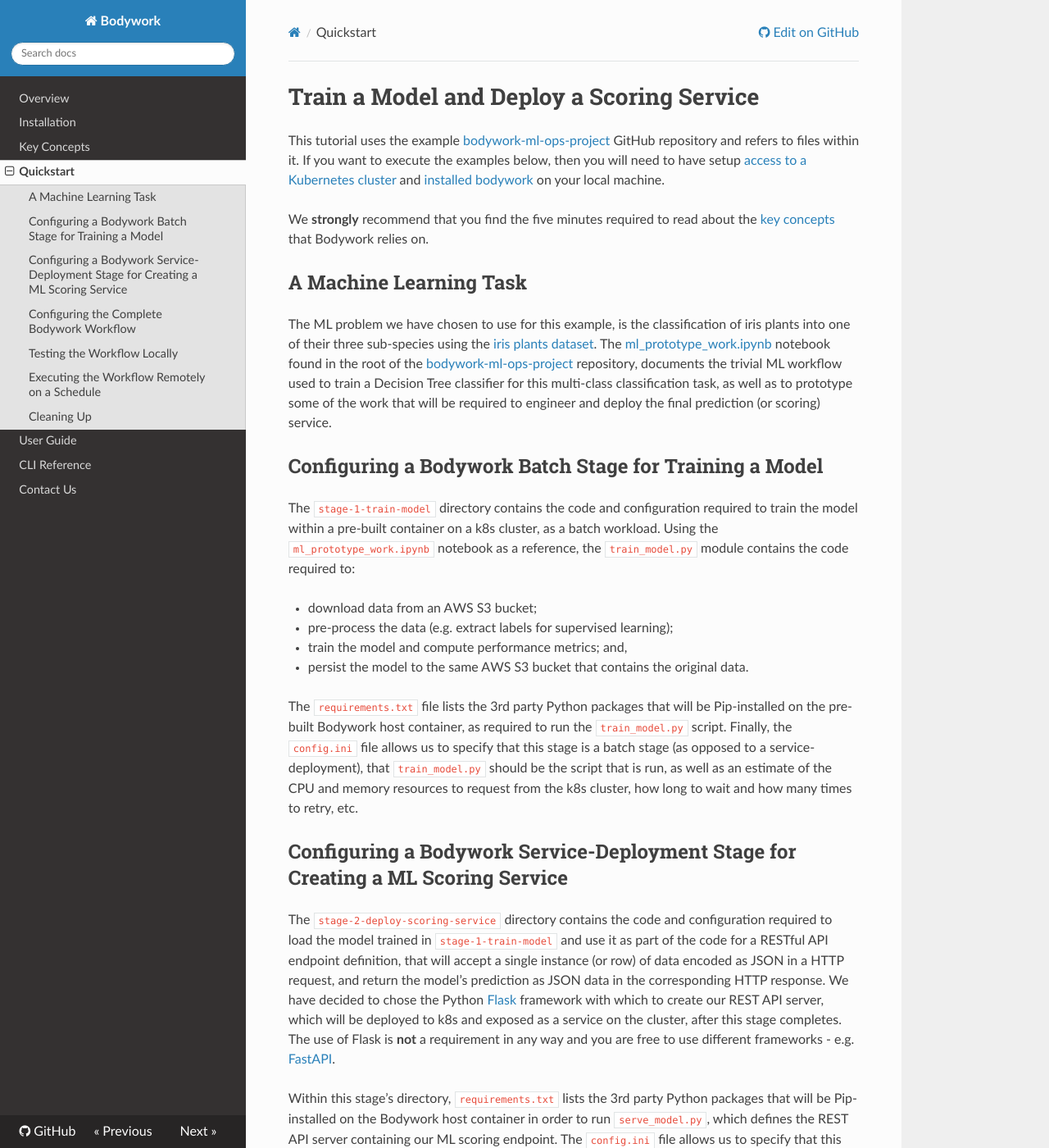
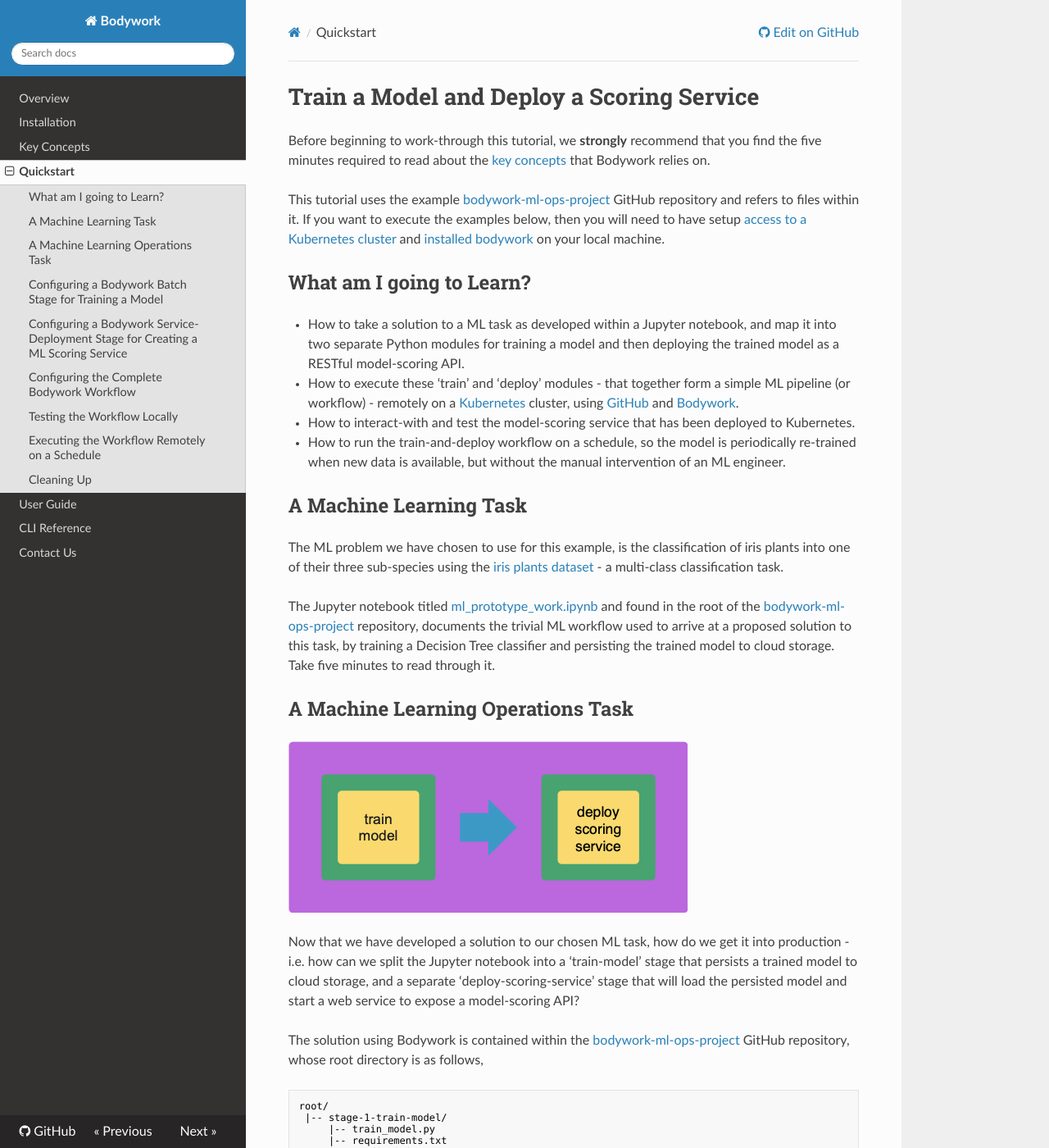
Before and after one commit to bodywork-ml/bodywork-core, an MkDocs documentation site: the page built from docs/quickstart.md, in a window 1280 px wide and 1400 px high. Shown: the whole window at 82% size. Built offline with MkDocs 1.6.1, drawn with Linux system fonts in a browser that asks for light colours; nearby versions of some CDN libraries; a script that is not in the unit is left out; some of the changed text lies outside the part shown.

Commit message:
Updates to quickstart

````diff
--- a/docs/quickstart.md
+++ b/docs/quickstart.md
@@ -1,39 +1,216 @@
 # Train a Model and Deploy a Scoring Service
+
+Before beginning to work-through this tutorial, we **strongly** recommend that you find the five minutes required to read about the [key concepts](key_concepts.md) that Bodywork relies on.
 
 This tutorial uses the example [bodywork-ml-ops-project](https://github.com/bodywork-ml/bodywork-ml-ops-project) GitHub repository and refers to files within it. If you want to execute the examples below, then you will need to have setup [access to a Kubernetes cluster](index.md#prerequisites) and [installed bodywork](installation.md) on your local machine.
 
-We **strongly** recommend that you find the five minutes required to read about the [key concepts](key_concepts.md) that Bodywork relies on.
+## What am I going to Learn?
+
+* How to take a solution to a ML task as developed within a Jupyter notebook, and map it into two separate Python modules for training a model and then deploying the trained model as a RESTful model-scoring API.
+* How to execute these 'train' and 'deploy' modules - that together form a simple ML pipeline (or workflow) - remotely on a [Kubernetes](https://kubernetes.io/) cluster, using [GitHub](https://github.com/) and [Bodywork](https://bodywork.readthedocs.io/en/latest/).
+* How to interact-with and test the model-scoring service that has been deployed to Kubernetes.
+* How to run the train-and-deploy workflow on a schedule, so the model is periodically re-trained when new data is available, but without the manual intervention of an ML engineer.
 
 ## A Machine Learning Task
 
-The ML problem we have chosen to use for this example, is the classification of iris plants into one of their three sub-species using the [iris plants dataset](https://scikit-learn.org/stable/datasets/index.html#iris-dataset). The [ml_prototype_work.ipynb](https://github.com/bodywork-ml/bodywork-ml-ops-project/blob/master/ml_prototype_work.ipynb) notebook found in the root of the [bodywork-ml-ops-project](https://github.com/bodywork-ml/bodywork-ml-ops-project) repository, documents the trivial ML workflow used to train a Decision Tree classifier for this multi-class classification task, as well as to prototype some of the work that will be required to engineer and deploy the final prediction (or scoring) service.
+The ML problem we have chosen to use for this example, is the classification of iris plants into one of their three sub-species using the [iris plants dataset](https://scikit-learn.org/stable/datasets/index.html#iris-dataset) - a multi-class classification task.
+
+The Jupyter notebook titled [ml_prototype_work.ipynb](https://github.com/bodywork-ml/bodywork-ml-ops-project/blob/master/ml_prototype_work.ipynb) and found in the root of the [bodywork-ml-ops-project](https://github.com/bodywork-ml/bodywork-ml-ops-project) repository, documents the trivial ML workflow used to arrive at a proposed solution to this task, by training a Decision Tree classifier and persisting the trained model to cloud storage. Take five minutes to read through it.
+
+## A Machine Learning Operations Task
+
+![train_and_deploy](images/concepts_train_and_deploy.png)
+
+Now that we have developed a solution to our chosen ML task, how do we get it into production - i.e. how can we split the Jupyter notebook into a 'train-model' stage that persists a trained model to cloud storage, and a separate 'deploy-scoring-service' stage that will load the persisted model and start a web service to expose a model-scoring API?
+
+The solution using Bodywork is contained within the [bodywork-ml-ops-project](https://github.com/bodywork-ml/bodywork-ml-ops-project) GitHub repository, whose root directory is as follows,
+
+```text
+root/
+ |-- stage-1-train-model/
+     |-- train_model.py
+     |-- requirements.txt
+     |-- config.ini
+ |-- stage-2-serve-model/
+     |-- serve_model.py
+     |-- requirements.txt
+     |-- config.ini
+ |-- bodywork.ini
+```
+
+The remainder of this tutorial is concerned with explaining what is contained within these files, and how to command Bodywork to work with them to operationalise the solution on Kubernetes.
 
 ## Configuring a Bodywork Batch Stage for Training a Model
 
 The `stage-1-train-model` directory contains the code and configuration required to train the model within a pre-built container on a k8s cluster, as a batch workload. Using the `ml_prototype_work.ipynb` notebook as a reference, the `train_model.py` module contains the code required to:
 
-- download data from an AWS S3 bucket;
-- pre-process the data (e.g. extract labels for supervised learning);
-- train the model and compute performance metrics; and,
-- persist the model to the same AWS S3 bucket that contains the original data.
+* download data from an AWS S3 bucket;
+* pre-process the data (e.g. extract labels for supervised learning);
+* train the model and compute performance metrics; and,
+* persist the model to the same AWS S3 bucket that contains the original data.
 
-The `requirements.txt` file lists the 3rd party Python packages that will be Pip-installed on the pre-built Bodywork host container, as required to run the `train_model.py` script. Finally, the `config.ini` file allows us to specify that this stage is a batch stage (as opposed to a service-deployment), that `train_model.py` should be the script that is run, as well as an estimate of the CPU and memory resources to request from the k8s cluster, how long to wait and how many times to retry, etc.
+In essence, it can be summarised as,
+
+```python
+from datetime import datetime
+from urllib.request import urlopen
+
+# other imports
+# ...
+
+DATA_URL = ('http://bodywork-ml-ops-project.s3.eu-west-2.amazonaws.com'
+            '/data/iris_classification_data.csv')
+
+# other constants
+# ...
+
+
+def main() -> None:
+    """Main script to be executed."""
+    data = download_dataset(DATA_URL)
+    features, labels = pre_process_data(data)
+    trained_model = train_model(features, labels)
+    persist_model(trained_model)
+
+
+# other functions definitions used in main()
+# ...
+
+
+if __name__ == '__main__':
+    main()
+```
+
+We recommend that you spend five minutes familiarising yourself with the full contents of [train_model.py](https://github.com/bodywork-ml/bodywork-ml-ops-project/blob/master/stage-1-train-model/train_model.py). When Bodywork runs the stage, it will do so in exactly the same way as if you were to run,
+
+```shell
+$ python train_model.py
+```
+
+And so everything defined in `main()` will be executed.
+
+The `requirements.txt` file lists the 3rd party Python packages that will be Pip-installed on the pre-built Bodywork host container, as required to run the `train_model.py` script. In this example we have,
+
+```text
+boto3==1.16.15
+joblib==0.17.0
+pandas==1.1.4
+scikit-learn==0.23.2
+```
+
+* `boto3` - for interacting with AWS;
+* `joblib` - for persisting models;
+* `pandas` - for manipulating the raw data; and,
+* `scikit-learn` - for training the model.
+
+Finally, the `config.ini` file allows us to configure the key parameters for the stage,
+
+```ini
+[default]
+STAGE_TYPE="batch"
+EXECUTABLE_SCRIPT="train_model.py"
+CPU_REQUEST=0.5
+MEMORY_REQUEST_MB=100
+
+[batch]
+MAX_COMPLETION_TIME_SECONDS=30
+RETRIES=2
+```
+
+From which it is clear to see that we have specified that this stage is a batch stage (as opposed to a service-deployment), that `train_model.py` should be the script that is run, together with an estimate of the CPU and memory resources to request from the k8s cluster, how long to wait and how many times to retry, etc.
 
 ## Configuring a Bodywork Service-Deployment Stage for Creating a ML Scoring Service
 
-The `stage-2-deploy-scoring-service` directory contains the code and configuration required to load the model trained in `stage-1-train-model` and use it as part of the code for a RESTful API endpoint definition, that will accept a single instance (or row) of data encoded as JSON in a HTTP request, and return the model's prediction as JSON data in the corresponding HTTP response. We have decided to chose the Python [Flask](https://flask.palletsprojects.com/en/1.1.x/) framework with which to create our REST API server, which will be deployed to k8s and exposed as a service on the cluster, after this stage completes. The use of Flask is **not** a requirement in any way and you are free to use different frameworks - e.g. [FastAPI](https://fastapi.tiangolo.com).
+The `stage-2-deploy-scoring-service` directory contains the code and configuration required to load the model trained in `stage-1-train-model` and use it as part of the code for a REST API endpoint definition, that will accept a single instance (or row) of data encoded as JSON in a HTTP request, and return the model's prediction as JSON data in the corresponding HTTP response.
 
-Within this stage's directory, `requirements.txt` lists the 3rd party Python packages that will be Pip-installed on the Bodywork host container in order to run `serve_model.py`, which defines the REST API server containing our ML scoring endpoint. The `config.ini` file allows us to specify that this stage is a service-deployment stage (as opposed to a batch stage), that `serve_model.py` should be the script that is run, as well as an estimate of the CPU and memory resources to request from the k8s cluster, how long to wait for the service to start-up and be 'ready', which port to expose and how many instances (or replicas) of the server should be created to stand-behind the cluster-service.
+We have decided to choose the Python [Flask](https://flask.palletsprojects.com/en/1.1.x/) framework with which to create our REST API server, that will be deployed to k8s and exposed as a service on the cluster, after this stage completes. The use of Flask is **not** a requirement in any way and you are free to use different frameworks - e.g. [FastAPI](https://fastapi.tiangolo.com).
+
+Within this stage's directory, `serve_model.py` defines the REST API server containing our ML scoring endpoint. In essence, it can be summarised as,
+
+```python
+from urllib.request import urlopen
+from typing import Dict
+
+# other imports
+# ...
+
+MODEL_URL = ('http://bodywork-ml-ops-project.s3.eu-west-2.amazonaws.com/models'
+             '/iris_tree_classifier.joblib')
+
+# other constants
+# ...
+
+
+@app.route('/iris/v1/score', methods=['POST'])
+def score() -> Response:
+    """Iris species classification API endpoint"""
+    request_data = request.json
+    X = make_features_from_request_data(request_data)
+    model_output = model_predictions(X)
+    response_data = jsonify({**model_output, 'model_info': str(model)})
+    return make_response(response_data)
+
+
+# other functions definitions used in score() and below
+# ...
+
+
+if __name__ == '__main__':
+    model = get_model(MODEL_URL)
+    print(f'loaded model={model}')
+    print(f'starting API server')
+    app.run(host='0.0.0.0', port=5000)
+```
+
+We recommend that you spend five minutes familiarising yourself with the full contents of [serve_model.py](https://github.com/bodywork-ml/bodywork-ml-ops-project/blob/master/stage-2-deploy-scoring-service/serve_model.py). When Bodywork runs the stage, it will start the server defined by `app` (note that this process has no scheduled end), that will expose the `/iris/v1/score` route that is being handled by `score()`.
+
+The `requirements.txt` file lists the 3rd party Python packages that will be Pip-installed on the Bodywork host container, as required to run `serve_model.py`. In this example we have,
+
+```text
+Flask==1.1.2
+joblib==0.17.0
+numpy==1.19.4
+scikit-learn==0.23.2
+```
+
+* `Flask` - the framework upon which the REST API server is built;
+* `joblib` - for loading the persisted model;
+* `numpy` & `scikit-learn` - for working with the ML model.
+
+The `config.ini` file for this stage is,
+
+```ini
+[default]
+STAGE_TYPE="service"
+EXECUTABLE_SCRIPT="serve_model.py"
+CPU_REQUEST=0.25
+MEMORY_REQUEST_MB=100
+
+[service]
+MAX_STARTUP_TIME_SECONDS=30
+REPLICAS=2
+PORT=5000
+```
+
+From which it is clear to see that we have specified that this stage is a service-deployment stage (as opposed to a batch stage), that `serve_model.py` should be the script that is run, together with an estimate of the CPU and memory resources to request from the k8s cluster, how long to wait for the service to start-up and be 'ready', which port to expose and how many instances (or replicas) of the server should be created to stand-behind the cluster-service.
 
 ## Configuring the Complete Bodywork Workflow
 
-The `bodywork.ini` file in the root of this repository contains the configuration for the whole workflow - a workflow being a collection of stages, run in a specific order, that can be represented by a Directed Acyclic Graph (or DAG). The most important element is the specification of the workflow DAG, which in this instance is simple,
+The `bodywork.ini` file in the root of this repository contains the configuration for the whole workflow - a workflow being a collection of stages, run in a specific order, that can be represented by a Directed Acyclic Graph (or DAG).
 
 ```ini
-DAG = "stage-1-train-model >> stage-2-deploy-scoring-service"
+[default]
+PROJECT_NAME="bodywork-ml-ops-project"
+DOCKER_IMAGE="bodyworkml/bodywork-core:latest"
+
+[workflow]
+DAG="stage-1-train-model >> stage-2-deploy-scoring-service"
+
+[logging]
+LOG_LEVEL="INFO"
 ```
 
-i.e. train the model and then (if successful) deploy the scoring service.
+The most important element is the specification of the workflow DAG, which in this instance is simple and will instruct the Bodywork workflow-controller to train the model and then (if successful) deploy the scoring service.
 
 ## Testing the Workflow Locally
 
````
